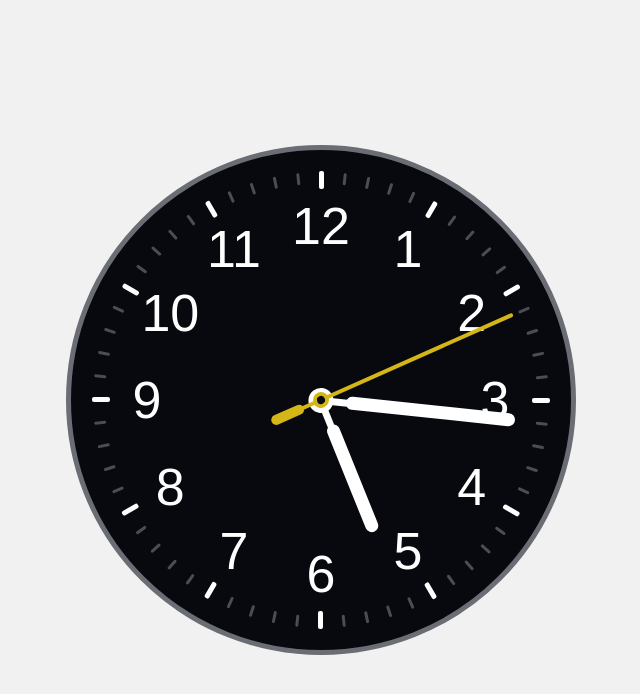
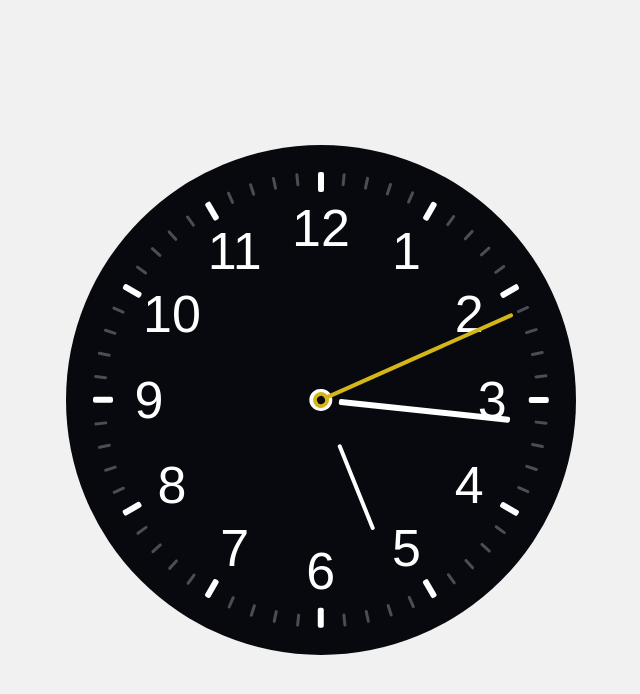
Before and after one commit to asmryz/SPA-PWA, a plain HTML site: page index.html in a window 1280 px wide. Shown: the whole page, without its empty margins (319-959 px from the left). Drawn offline with Linux system fonts and the light colour scheme.

Commit message:
CSS updated

```diff
--- a/css/style.css
+++ b/css/style.css
@@ -11,24 +11,26 @@
     align-items: center;
     min-height: 100vh;
     background: #f1f1f1;
+    padding: 20px;
 }
 
 .container{
-    width: 510px;
-    height: 510px;
+    width: clamp(200px, 85vw, 510px);
+    aspect-ratio: 1 / 1;
     background: #08090e;
     border-radius: 50%;
-    border: 5px solid #6a6d74;
+    border: 1% solid #6a6d74;
     display: flex;
-    justify-self: center;
+    justify-content: center;
     align-items: center;
+    position: relative;
+    margin: auto;
 }
 
 .container .clock{
-    width: 420px;
-    height: 420px;
+    width: 82.35%;
+    aspect-ratio: 1 / 1;
     border-radius: 50%;
-    margin: auto;
     position: relative;
     display: flex;
     justify-content: center;
@@ -46,12 +48,12 @@
 .number_hours span{
     position: absolute;
     transform: rotate(calc(var(--index) * 30deg));
-    inset: 6px;
+    inset: 2%;
     text-align: center;
 }
 
 .number_hours span p{
-    font-size: 52px;
+    font-size: clamp(18px, 8vw, 52px);
     color: #fff;
     transform: rotate(calc(var(--index) * -30deg));
 }
@@ -63,13 +65,13 @@
 
     /* 360deg / 60 = 6deg */
     transform: rotate(calc(var(--index) * 6deg));
-    inset: -20px;
+    inset: -4.5%;
     text-align: center;
 }
 
 .clock .seconds_bar span p{
-    width: 3px;
-    height: 12px;
+    width: 0.7%;
+    height: 2.8%;
     background: #4a4d53;
     display: inline-block;
     border-radius: 2px;
@@ -77,15 +79,17 @@
 
 .clock .seconds_bar span:nth-child(5n) p{
     background: #fff;
-    width: 5px;
-    height: 18px;
+    width: 1.2%;
+    height: 4.3%;
     transform: translateY(1px);
 }
 
 
 
 .hands_box{
-    position: relative;
+    position: absolute;
+    width: 100%;
+    height: 100%;
     display: flex;
     justify-content: center;
     align-items: center;
@@ -100,24 +104,24 @@
 
 
 .hands_box .hour{
-    width: 280px;
-    height: 280px;
+    width: 66.67%;
+    aspect-ratio: 1 / 1;
 }
 
 .hands_box .hour i{
-    width: 7px;
-    /* half of the parent height */
-    height: 138px;
+    width: 1.67%;
+    height: 32.86%;
     background: #fff;
     position: absolute;
+    border-radius: 2px;
 }
 
 .hands_box .hour i::after{
     content: "";
     position: absolute;
-    height: 115px;
-    width: 13px;
-    bottom: 25px;
+    height: 27.38%;
+    width: 3.1%;
+    bottom: 5.95%;
     left: 50%;
     transform: translateX(-50%);
     border-radius: 25px;
@@ -126,8 +130,8 @@
 
 
 .hands_box .minute{
-    width: 380px;
-    height: 380px;
+    width: 90.48%;
+    aspect-ratio: 1 / 1;
 }
 
 .hands_box .minute::before{
@@ -135,27 +139,27 @@
     position: absolute;
     top: 50%;
     transform: translateY(-50%);
-    width: 25px;
-    height: 25px;
+    width: 5.95%;
+    height: 5.95%;
     background: #fff;
-    border-radius: 25px;
+    border-radius: 50%;
 }
 
 .hands_box .minute i{
-    width: 7px;
-    /* half of the parent height */
-    height: 190px;
+    width: 1.67%;
+    height: 45.24%;
     background: #fff;
     position: absolute;
+    border-radius: 2px;
 }
 
 .hands_box .minute i::before{
     content: "";
-    width: 13px;
-    height: 170px;
+    width: 3.1%;
+    height: 40.48%;
     background: #fff;
     position: absolute;
-    bottom: 25px;
+    bottom: 5.95%;
     left: 50%;
     transform: translateX(-50%);
     border-radius: 25px;
@@ -163,8 +167,8 @@
 
 
 .hands_box .second{
-    width: 420px;
-    height: 420px;
+    width: 100%;
+    aspect-ratio: 1 / 1;
 }
 
 .hands_box .second::before{
@@ -172,10 +176,10 @@
     position: absolute;
     top: 50%;
     transform: translateY(-50%);
-    width: 16px;
-    height: 16px;
+    width: 3.81%;
+    height: 3.81%;
     background: #d5b617;
-    border-radius: 25px;
+    border-radius: 50%;
 }
 
 .hands_box .second::after{
@@ -183,17 +187,16 @@
     position: absolute;
     top: 50%;
     transform: translateY(-50%);
-    width: 8px;
-    height: 8px;
+    width: 1.9%;
+    height: 1.9%;
     background: #08090e;
-    border-radius: 25px;
+    border-radius: 50%;
 }
 
 
 .hands_box .second i{
-    width: 4px;
-    /* half of parent height*/
-    height: calc(210px + 50px);
+    width: 0.95%;
+    height: 50%;
     background: #d5b617;
     position: relative;
     border-radius: 2px;
@@ -201,11 +204,11 @@
 
 .hands_box .second i::before{
     content: '';
-    width: 10px;
-    height: 35px;
+    width: 2.38%;
+    height: 8.33%;
     background: #d5b617;
     position: absolute;
-    bottom: -4px;
+    bottom: -0.95%;
     left: 50%;
     transform: translateX(-50%);
     border-radius: 5px;
```
